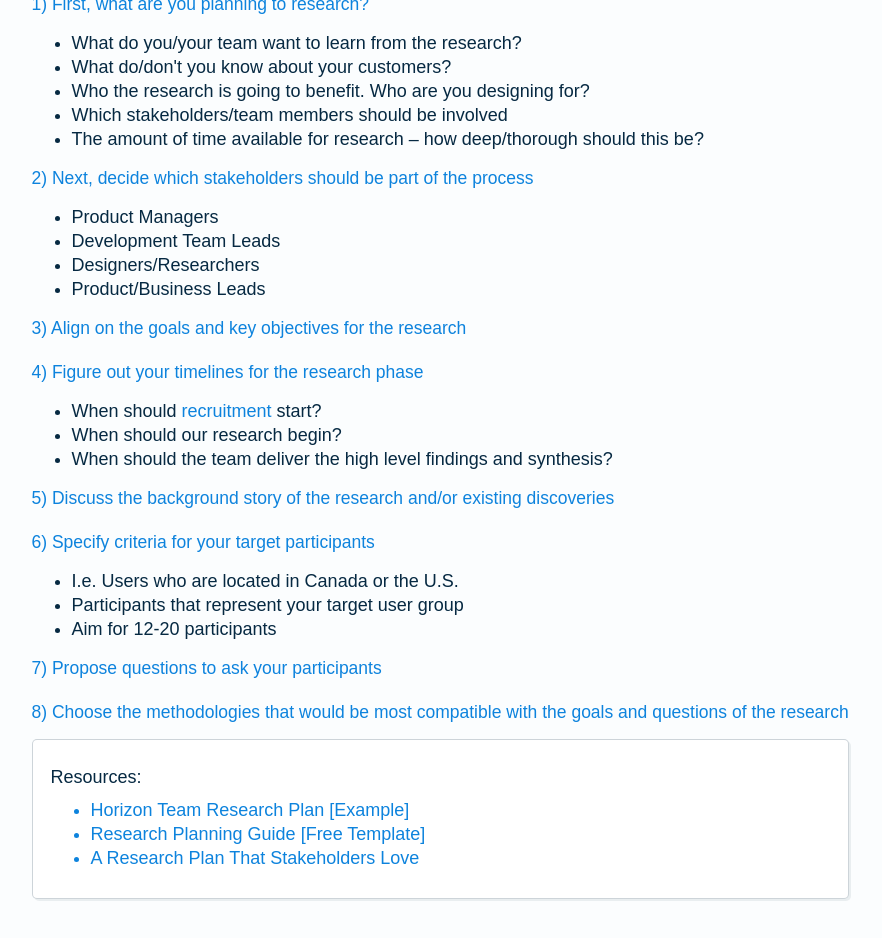
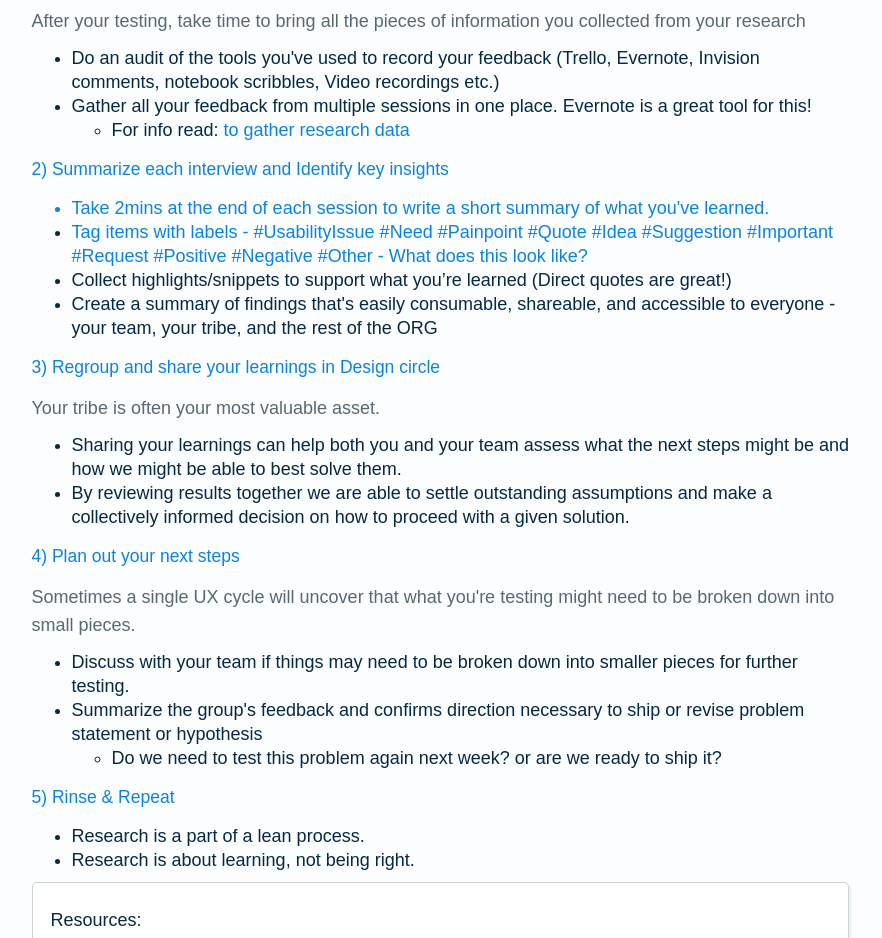
Before and after one commit to fluxr/fluxr.github.io, a plain HTML site: page synthesize.html in a window 1280 px wide. Shown: the part 748-1686 px from the top of the page, without its empty margins (346-1228 px from the left). Drawn offline with nearby package versions, Linux system fonts and the light colour scheme.

Commit message:
Added synthesize content

```diff
--- a/synthesize.html
+++ b/synthesize.html
@@ -1,11 +1,12 @@
 <!DOCTYPE html>
 <html lang="en">
+
 <head>
     <meta charset="utf-8">
     <meta http-equiv="X-UA-Compatible" content="IE=edge">
     <meta name="viewport" content="width=device-width, initial-scale=1">
     <!-- The above 3 meta tags *must* come first in the head; any other head content must come *after* these tags -->
-    <title>FLUXR - Generative Research</title>
+    <title>FLUXR - Generative Research - Synthesize</title>
     <!-- Bootstrap -->
     <link href="css/styles.css" rel="stylesheet">
     <link href="css/cards.css" rel="stylesheet">
@@ -14,7 +15,13 @@
     <link href="https://cdnjs.cloudflare.com/ajax/libs/animate.css/3.5.1/animate.min.css" rel="stylesheet">
     <!-- TYPEKIT -->
     <script src="https://use.typekit.net/oon2jdt.js"></script>
-    <script>try{Typekit.load({ async: true });}catch(e){}</script>
+    <script>
+    try {
+        Typekit.load({
+            async: true
+        });
+    } catch (e) {}
+    </script>
     <!-- FONT AWESOME -->
     <link rel="stylesheet" href="https://maxcdn.bootstrapcdn.com/font-awesome/4.6.1/css/font-awesome.min.css">
     <!-- HTML5 shim and Respond.js for IE8 support of HTML5 elements and media queries -->
@@ -31,19 +38,16 @@
         <!-- Back button -->
         <div class="nav-elements nav-left">
             <a href="./generative-research.html" class="back-link">
-        < Back to Steps
-        </a>
+                < Back to Steps </a>
         </div>
         <!-- Logo -->
         <div class="panel-contents textAlign--center">
             <h1 class="logo">FreshBooks | Lean UX Research</h1>
         </div>
     </div>
-
     <!-- Main Container -->
     <div class="container">
         <div class="row med-margin">
-
             <!-- Sidebar -->
             <div class="col-md-3">
                 <!-- Inner wrapper -->
@@ -56,86 +60,96 @@
                         <li class=""><a href="#sec2">Tips</a></li>
                         <li class=""><a href="#sec3">Things to Avoid</a></li>
                     </ul>
-            </div> <!-- inner wrapper -->
                 </div>
-
+                <!-- inner wrapper -->
+            </div>
             <!-- MAIN CONTENT -->
             <div class="col-md-9 detail-steps" id="mainCol">
-            <h1>What is the "Plan" stage?</h1>
+                <h1>What is the "Synthesize" stage?</h1>
                 <img src="./img/card-01.png" class="col-md-4 img-step">
-            <p class="col-md-8">Great research plans will act as a reference guide and help you along with the rest of the steps to help solve for a lack of infomation.</p>
+                <p class="col-md-8">Once your research is complete, and have gathered tons of information, it's time to build a summary of your learnings and key insights to bring back to your team.</p>
                 <div class="col-md-12 about-step med-margin">
                     <span class="who col-md-6">
                     <h3>Who's involved:</h3>
                     <ul class="who">
-                        <li><i class="fa fa-user"></i> UX Designer, Product Manger, any other stakeholders</li>
+                        <li><i class="fa fa-user"></i> UX Designer, Product Manger</li>
                     </ul>
                 </span>
                     <span class="who col-md-6">
                 <h3>Timeline:</h3>
                 <ul class="who">
-                        <li><i class="fa fa-clock-o"></i> 60 - 90 mins.</li>
+                        <li><i class="fa fa-clock-o"></i> 30mins (Individually) 60mins (w/ your team)</li>
                     </ul>
                 </span>
                 </div>
                 <br>
                 <!-- Step 1 -->
                 <div class="steps col-md-12">
-            <!-- ANCHOR LINK FROM SUBNAV --><a name="steps"></a>
+                    <!-- ANCHOR LINK FROM SUBNAV -->
+                    <a name="steps"></a>
                     <h2>Step-by-step</h2>
-                <h3>1) First, what are you planning to research?</h3>
+                    <h3>1) Gather feedback in one place</h3>
+                    <p>After your testing, take time to bring all the pieces of information you collected from your research</p>
                     <ul>
-                    <li>What do you/your team want to learn from the research?</li>
-                    <li>What do/don't you know about your customers? </li>
-                    <li>Who the research  is going to benefit. Who are you designing for?</li>
-                    <li>Which stakeholders/team members  should be involved </li>
-                    <li>The amount of time available for research – how deep/thorough should this be? </li>
+                        <li>Do an audit of the tools you've used to record your feedback (Trello, Evernote, Invision comments, notebook scribbles, Video recordings etc.)</li>
+                        <li>Gather all your feedback from multiple sessions in one place. Evernote is a great tool for this!
+                            <ul>
+                                <li>For info read: <a href="https://evernote.com/business/user-stories/mailchimp/"How MailChimp uses Evernote</a> to gather research data</li>
+                            </ul>
+                        </li>
                     </ul>
                     <!-- Step 2 -->
-                <h3>2) Next, decide which stakeholders should be part of the process </h3>
+                    <h3>2) Summarize each interview and Identify key insights</h3>
                     <ul>
-                    <li>Product Managers</li>
-                    <li>Development Team Leads</li>
-                    <li>Designers/Researchers</li>
-                    <li>Product/Business Leads</li>
+                        <li>Take 2mins at the end of each session to write a short summary of what you've learned.</li>
+                        <li>Tag items with labels - #UsabilityIssue #Need #Painpoint #Quote #Idea #Suggestion #Important #Request #Positive #Negative #Other - <a href="https://www.dropbox.com/s/wqec7ixeke3w9fs/TaggingNotes.jpg?dl=0">What does this look like?</a></li>
+                        <li>Collect highlights/snippets to support what you’re learned (Direct quotes are great!)</li>
+                        <li>Create a summary of findings that's easily consumable, shareable, and accessible to everyone - your team, your tribe, and the rest of the ORG</li>
                     </ul>
                     <!-- Step 3 -->
-                <h3>3) Align on the goals and key objectives for the research</h3>
-                <!-- Step 4 -->
-                <h3>4) Figure out your timelines for the research phase</h3>
+                    <h3>3) Regroup and share your learnings in Design circle</h3>
+                    <p>Your tribe is often your most valuable asset.</p>
                     <ul>
-                    <li>When should <a href="">recruitment</a> start?</li>
-                    <li>When should our research begin?</li>
-                    <li>When should the team deliver the high level findings and synthesis?</li>
+                        <li>Sharing your learnings can help both you and your team assess what the next steps might be and how we might be able to best solve them.</li>
+                        <li>By reviewing results together we are able to settle outstanding assumptions and make a collectively informed decision on how to proceed with a given solution.</li>
                     </ul>
                     <!-- Step 4 -->
-                <h3>5) Discuss the background story of the research and/or existing discoveries</h3>
-                <!-- Step 6 -->
-                <h3>6) Specify criteria for your target participants</h3>
+                    <h3>4) Plan out your next steps</h3>
+                    <p>Sometimes a single UX cycle will uncover that what you're testing might need to be broken down into small pieces.</p>
                     <ul>
-                    <li>I.e. Users who are located in Canada or the U.S.</li>
-                    <li>Participants that represent your target user group</li>
-                    <li>Aim for 12-20 participants</li>
+                        <li>Discuss with your team if things may need to be broken down into smaller pieces for further testing.</li>
+                        <li>Summarize the group's feedback and confirms direction necessary to ship or revise problem statement or hypothesis
+                        <ul>
+                            <li>Do we need to test this problem again next week? or are we ready to ship it?</li>
+                        </ul></li>
                     </ul>
-                <!-- Step 7 -->
-                <h3>7) Propose questions to ask your participants</h3>
-                <!-- Step 8 -->
-                <h3>8) Choose the <a href="">methodologies</a> that would be most compatible with the goals and questions of the research</h3>
+                    <!-- Step 5 -->
+                    <h3>5) Rinse &amp; Repeat</h3>
+                    <ul>
+                        <li>Research is a part of a lean process.</li>
+                        <li>Research is about learning, not being right.</li>
+                    </ul>
+
                     <!-- Resources -->
                     <a name="resources"></a>
                     <div class="col-md-12 about-step med-margin">
                         <h4>Resources:</h4>
-                        <ul class="">
-                            <a href="https://www.dropbox.com/s/nejiguhvtuv8xmg/HORIZON-457375760-250416-1614-4.pdf?dl=0" target="_blank"><li>Horizon Team Research Plan [Example]</li></a>
-                            <a href="https://www.dropbox.com/s/9e8eocscio9ykx4/Research-Plan.pdf?dl=0" target="_blank"><li>Research Planning Guide [Free Template]</li></a>
-                            <a href="https://www.smashingmagazine.com/2012/01/ux-research-plan-stakeholders-love/" target="_blank"><li>A Research Plan That Stakeholders Love</li></a>
+                        <ul>
+                        <li><a href="http://www.designkit.org/methods/30">IDEO - Bundle ideas</a></li>
+                        <li><a href="https://medium.com/getting-started-with-user-research/how-you-can-take-better-notes-during-research-24c67c6de025#.91g6p5k70">Taking better notes</a></li>
+                        <li><a href="https://medium.com/design-research-methods/design-research-from-interview-to-insight-part-one-summarising-the-interview-dceee9ba0969#.r7j3rtyb4">Summarizing Interviews</a></li>
+                        <li><a href="https://evernote.com/business/uses/research/">Evernote - Smarter Research</a></li>
+                        <li><a href="https://www.youtube.com/watch?time_continue=3&v=KzKXdtv_eX8">How MaillChimp uses Evernote</a></li>
+
                         </ul>
-                    </div><!-- /end resources -->
-            </div><!-- /end steps -->
-        </div><!-- /end Detail page -->
-
-    </div><!-- /end Cards container -->
-
+                    </div>
+                    <!-- /end resources -->
+                </div>
+                <!-- /end steps -->
+            </div>
+            <!-- /end Detail page -->
+        </div>
+        <!-- /end Cards container -->
         <!--Navigation-->
         <div class="row footer">
             <span class="col-md-3 col-md-offset-3 backStep">
```
Also changed, not shown: conduct.html (deleted, +0 -162 lines). Lines whose indentation alone changed are shown as unchanged.
